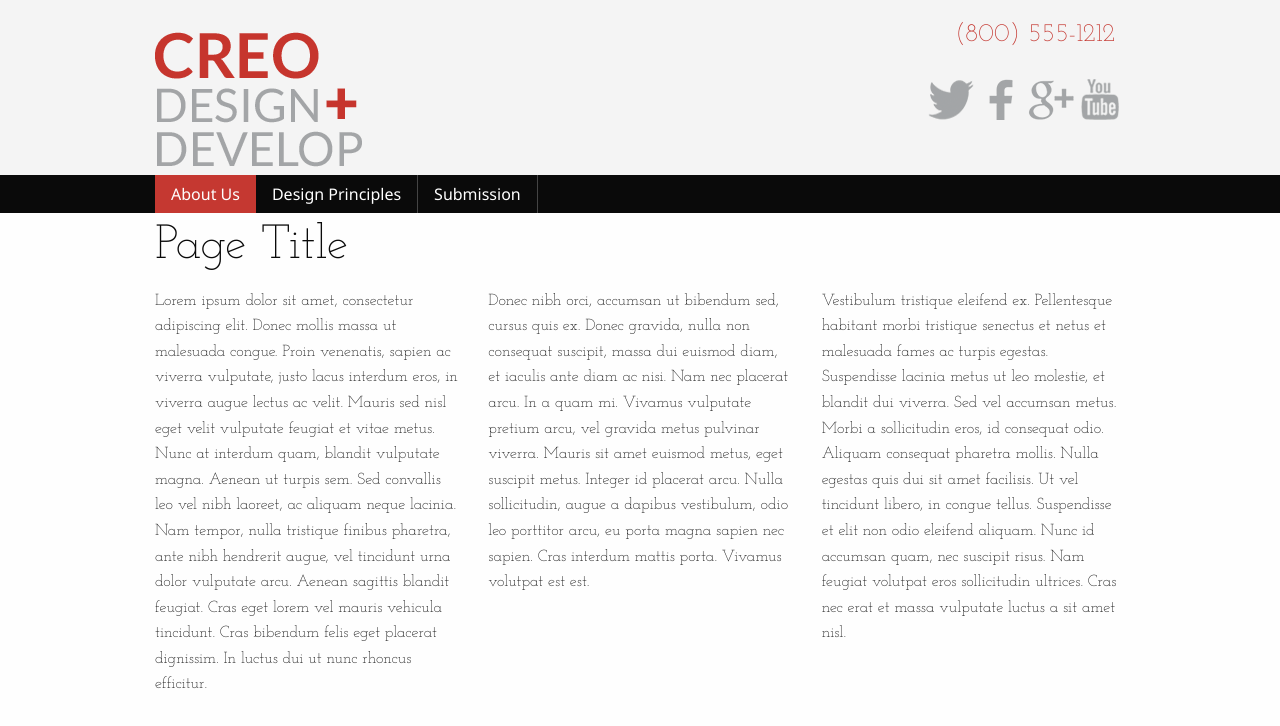
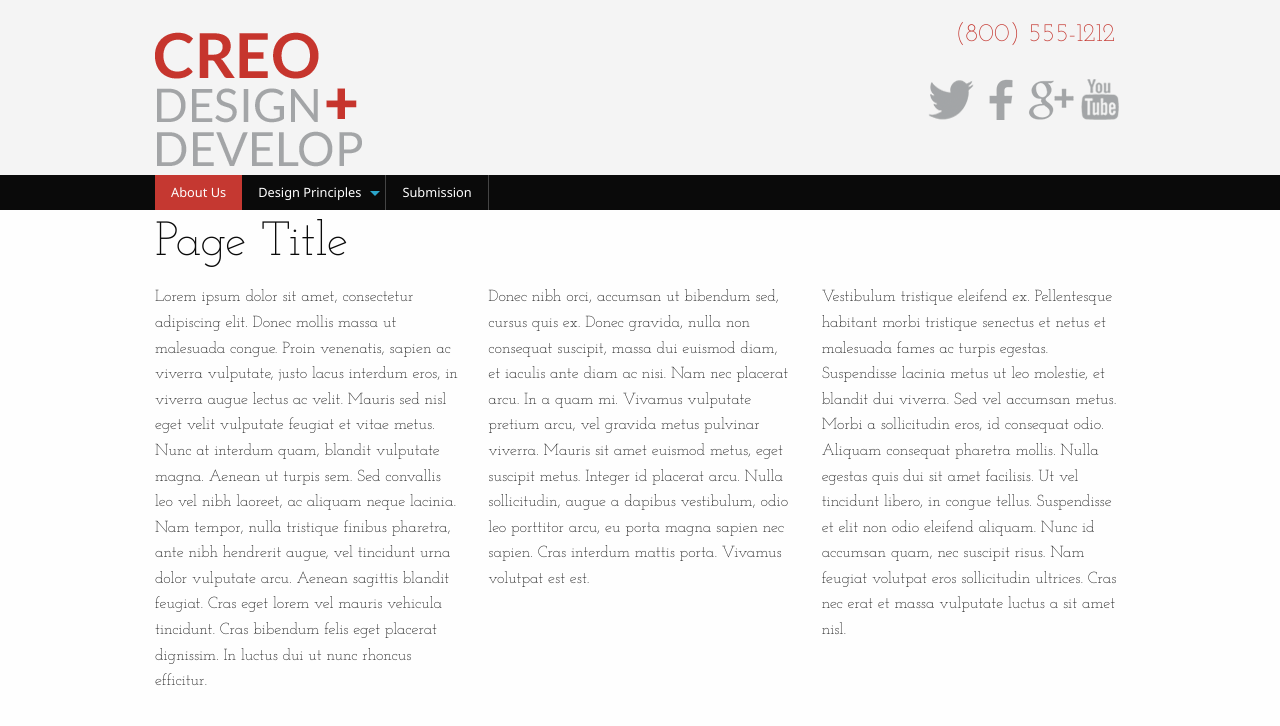
Before and after one commit to chriscatilo/Hands-On-Foundation-5, a website: page public/index.html in a window 1280 px wide. Drawn offline with Linux system fonts and the light colour scheme.

Commit message:
Sub Menu Items

```diff
--- a/public/css/override.css
+++ b/public/css/override.css
@@ -46,6 +46,7 @@ header ul.social li.youtube a {background-image: url(../images/social_youtube.pn
 
 nav {
   font-family: 'Segoe UI', Tahoma, Geneva, Verdana, sans-serif;
+  font-size: .8em;
 }
 .top-bar {
     padding: 0;
--- a/public/index.html
+++ b/public/index.html
@@ -39,9 +39,16 @@
     <section class="top-bar" id="top-bar-section">
       <div class="column row">
         <div class="top-bar-left">
-          <ul class="vertical medium-horizontal menu">
+          <ul class="vertical medium-horizontal menu" data-responsive-menu="drilldown medium-dropdown">
             <li class="active"><a href="index.html">About Us</a></li>
-            <li><a href="design.html">Design Principles</a></li>
+            <li class="has-submenu">
+              <a href="design.html">Design Principles</a>
+              <ul class="submenu menu vertical" data-submenu>
+                <li><a href="wayfinding.html">Wayfinding</a></li>
+                <li><a href="alignment.html">Alignment</a></li>
+                <li><a href="effect.html">Aesthetic-Useability Effect</a></li>
+              </ul>
+            </li>
             <li><a href="submission.html">Submission</a></li>
           </ul>
         </div>
```
